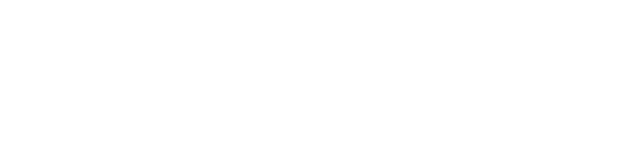
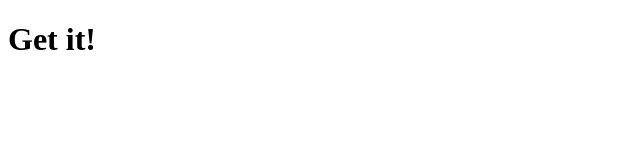
Before and after one commit to VietQuoc356/helloWorld, a plain HTML site: page index.html in a window 1280 px wide. Shown: the whole page, without its empty margins (0-640 px from the left). Drawn offline with Linux system fonts and the light colour scheme.

Commit message:
Update
h1 was added

```diff
--- a/index.html
+++ b/index.html
@@ -5,6 +5,6 @@
     <title>Github!</title>
   </head>
   <body>
-
+    <h1>Get it!</h1>
   </body>
 </html>
```
